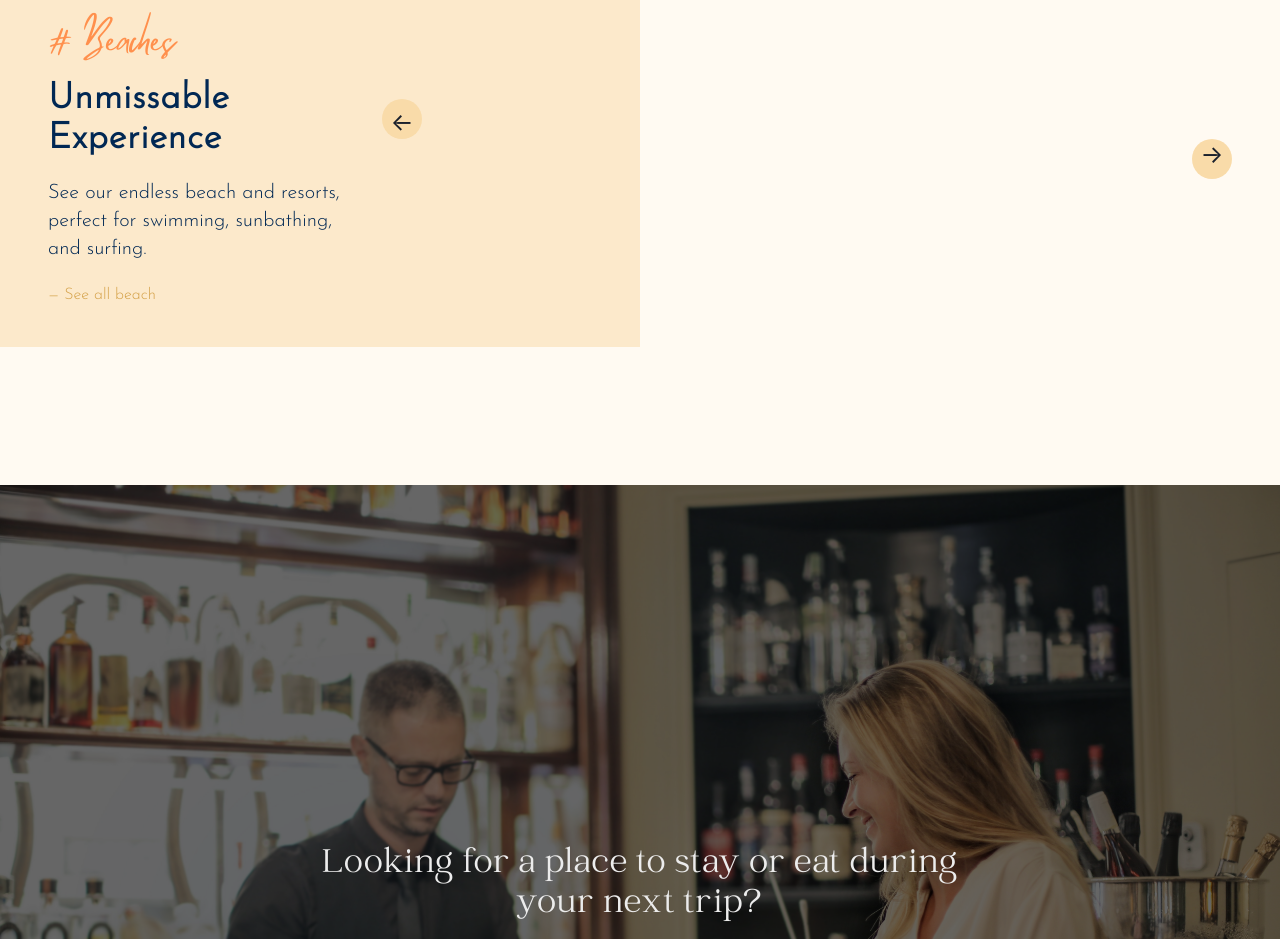
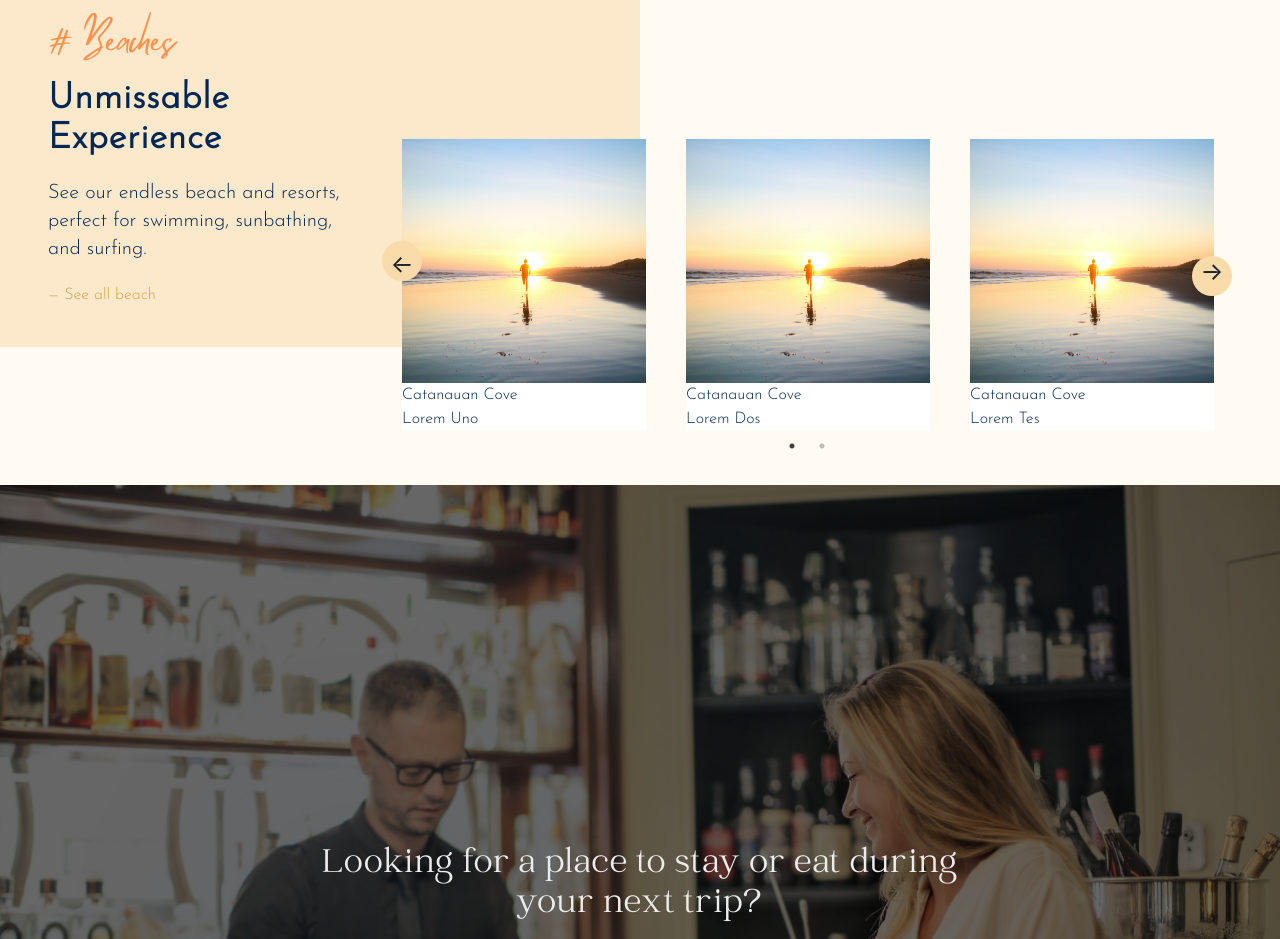
Before and after one commit to Rej327/Catanauan-Tour-Guide, a React (Vite) app: page / in a window 1280 px wide. Shown: the part 2800-3739 px from the top of the page. Built offline with nearby package versions, Linux system fonts and the light colour scheme.

Commit message:
Change Structure

```diff
--- a/src/components/home_section/Resorts.jsx
+++ b/src/components/home_section/Resorts.jsx
@@ -1,7 +1,10 @@
-import React from "react";
+import React, { useContext } from "react";
 import Carousel from "../common/Carousel";
+import { LangContext } from "../../App";
 
 const Resorts = ({ className }) => {
+  const { language } = useContext(LangContext);
+
   return (
     <div className={`w-full ${className}`}>
       {/* DESKTOP SIZE */}
@@ -23,7 +26,17 @@ const Resorts = ({ className }) => {
           <p className="text-[#d4a148] my-5">— See all beach</p>
         </div>
         <div className="mb-12 ml-auto lg:mt-[10rem] md:max-w-[300px] lg:max-w-[850px] h-[250px] right-[5%] top-[15rem]">
-          <Carousel />
+          <Carousel>
+            {language?.main?.resorts.map((data) => (
+              <div key={data.id} className="px-5">
+                <img src={data.img} alt="resorts" className="w-auto" />
+                <div className="w-full bg-white">
+                  <p>{data.title}</p>
+                  <p>{data.desc}</p>
+                </div>
+              </div>
+            ))}
+          </Carousel>
         </div>
       </div>
     </div>
```
